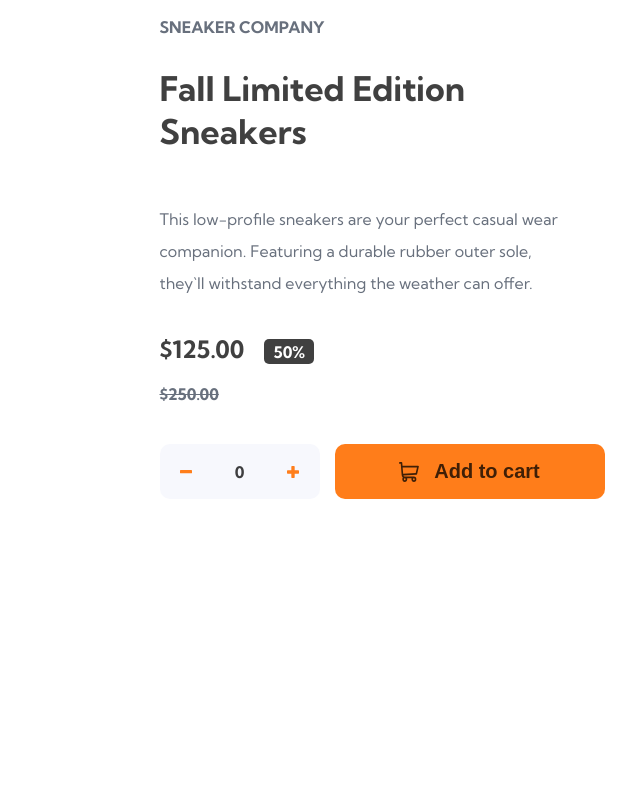
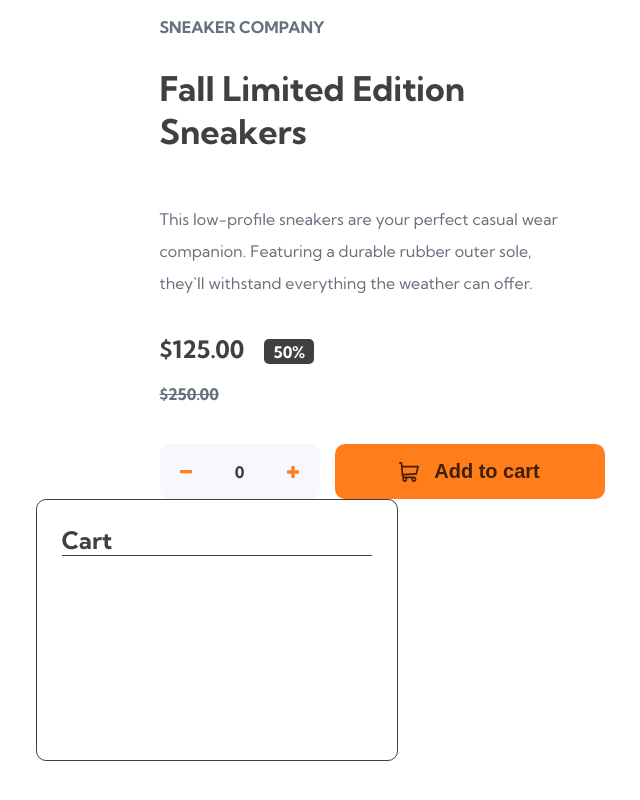
Before and after one commit to VitaliySaburdo/ecommerce-product-page, a React (Vite) app: page / in a window 1280 px wide. Shown: the part 252-1052 px from the top of the page, without its empty margins (417-1057 px from the left). Before the commit the page ends 841 px from the top, so only its background shows below. Built offline with nearby package versions, Linux system fonts and the light colour scheme.

Commit message:
add cart

```diff
--- a/src/components/App/App.tsx
+++ b/src/components/App/App.tsx
@@ -1,3 +1,4 @@
+import { Cart } from '../Cart';
 import { Container } from '../Container';
 import { Description } from '../Description';
 import { Header } from '../Header';
@@ -15,6 +16,7 @@ function App() {
               <ProductShowBar />
               <Description />
             </div>
+            <Cart />
           </Container>
         </section>
       </main>
--- /dev/null
+++ b/src/components/Cart/Cart.module.scss
@@ -0,0 +1,15 @@
+@import '../../assets/styles/index.scss';
+
+.wrapper {
+  width: 310px;
+  height: 210px;
+  border-radius: 10px;
+  border: 1px solid $black;
+  padding: 25px;
+}
+
+.decor {
+  width: 100%;
+  height: 1px;
+  background-color: $black;
+}
--- /dev/null
+++ b/src/components/Cart/Cart.tsx
@@ -0,0 +1,10 @@
+import style from './Cart.module.scss';
+
+export const Cart = () => {
+  return (
+    <div className={style.wrapper}>
+      <h2 className={style.title}>Cart</h2>
+      <div className={style.decor}></div>
+    </div>
+  );
+};
--- /dev/null
+++ b/src/components/Cart/index.ts
@@ -0,0 +1 @@
+export { Cart } from './Cart';
```
